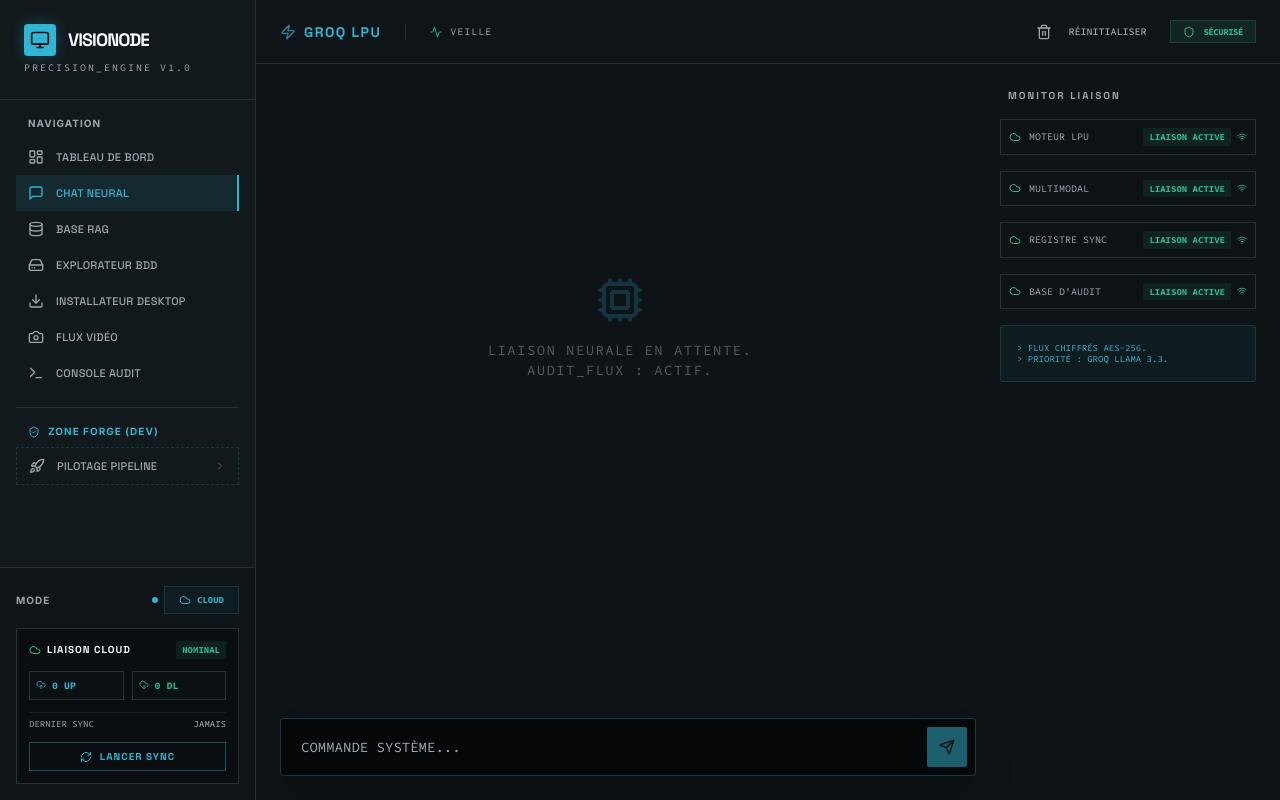
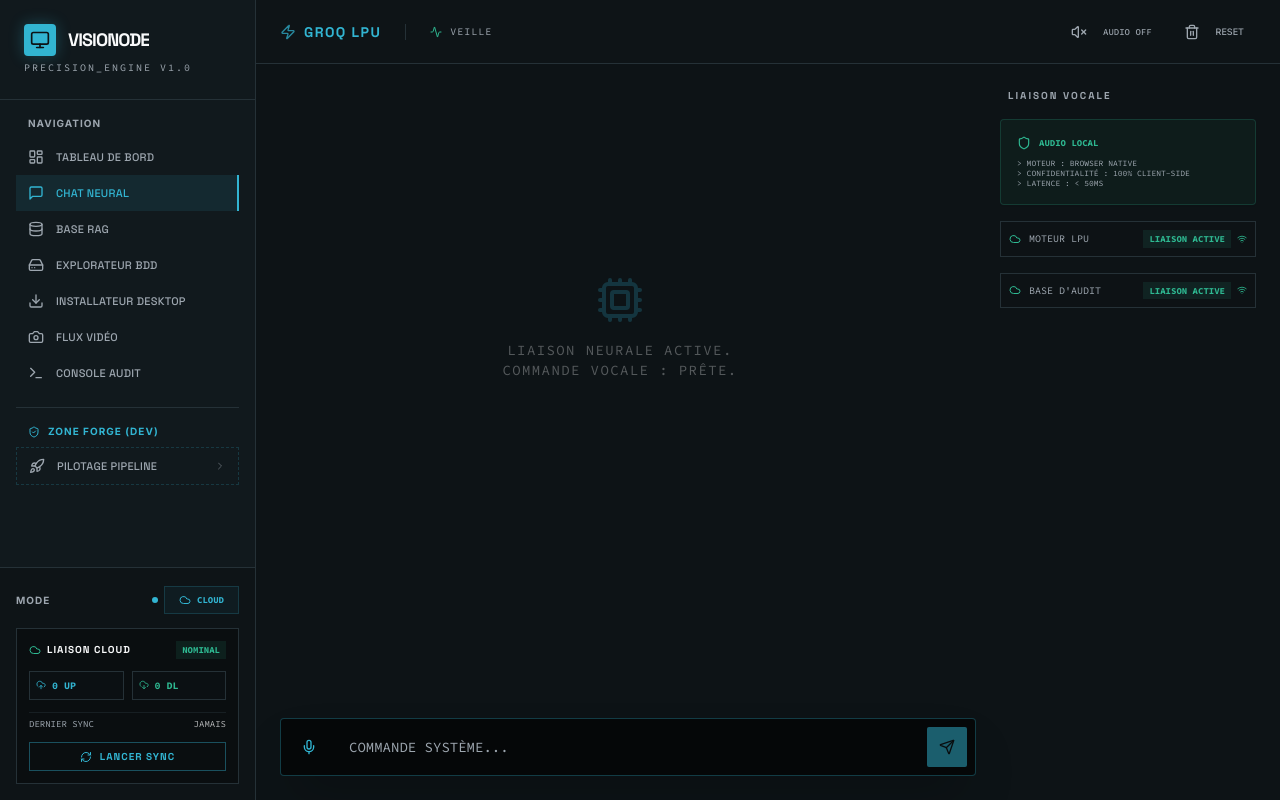
Before and after one commit to beebee-coder/cpp.sousse, a Next.js app: page /chat in a window 1280 px wide. Built offline with nearby package versions, Linux system fonts and the light colour scheme.

Commit message:
est ce que l'ajout de composantes interactions vocale voix ===> texte et

```diff
--- a/src/app/(dashboard)/chat/page.tsx
+++ b/src/app/(dashboard)/chat/page.tsx
@@ -1,34 +1,74 @@
+
 "use client";
 
 import { useState, useRef, useEffect } from 'react';
 import { DashboardSidebar } from '@/components/dashboard/Sidebar';
 import { ConnectionStatus } from '@/components/dashboard/ConnectionStatus';
-import { Send, Bot, User, Cpu, Loader2, Shield, Zap, Info, Activity, Trash2 } from 'lucide-react';
+import {
+  Send,
+  Bot,
+  User,
+  Cpu,
+  Loader2,
+  Shield,
+  Zap,
+  Info,
+  Activity,
+  Trash2,
+  Mic,
+  MicOff,
+  Volume2,
+  VolumeX
+} from 'lucide-react';
 import { Button } from '@/components/ui/button';
 import { Input } from '@/components/ui/input';
 import { Card } from '@/components/ui/card';
 import { ScrollArea } from '@/components/ui/scroll-area';
 import { Badge } from '@/components/ui/badge';
 import { useChat } from '@/hooks/use-chat';
+import { useVoice } from '@/hooks/use-voice';
 import { cn } from '@/lib/utils';
 
 export default function ChatPage() {
   const { messages, sendMessage, clearChat, isLoading, currentProvider } = useChat();
   const [input, setInput] = useState('');
+  const [autoSpeak, setAutoSpeak] = useState(false);
   const scrollRef = useRef<HTMLDivElement>(null);
+
+  // Intégration Voice STT
+  const { isListening, isSupported, startListening, stopListening, speak, cancelSpeak } = useVoice({
+    onResult: (text) => setInput(text),
+    onEnd: () => {
+      // Optionnel : envoyer automatiquement si le texte est assez long
+    }
+  });
 
   useEffect(() => {
     if (scrollRef.current) {
       scrollRef.current.scrollIntoView({ behavior: 'smooth' });
     }
-  }, [messages]);
+
+    // Lecture automatique de la dernière réponse IA si activée
+    if (autoSpeak && messages.length > 0) {
+      const lastMsg = messages[messages.length - 1];
+      if (lastMsg.role === 'model' && !isLoading) {
+        speak(lastMsg.content);
+      }
+    }
+  }, [messages, autoSpeak, isLoading, speak]);
 
   const handleSubmit = (e: React.FormEvent) => {
     e.preventDefault();
     if (input.trim() && !isLoading) {
       sendMessage(input);
       setInput('');
+      stopListening();
     }
+  };
+
+  const toggleMic = () => {
+    if (isListening) stopListening();
+    else startListening();
   };
 
   return (
@@ -38,34 +78,42 @@ export default function ChatPage() {
       <main className="flex-1 flex flex-col min-w-0 h-full">
         <header className="h-16 border-b border-border bg-card/30 flex items-center justify-between px-6 shrink-0">
           <div className="flex items-center gap-4">
-            <div className="lg:hidden w-10" /> {/* Spacer for mobile menu */}
+            <div className="lg:hidden w-10" />
             <div className="flex items-center gap-2">
               <Zap className="w-4 h-4 text-primary animate-pulse" />
-              <span className="font-headline font-bold text-xs sm:text-sm uppercase tracking-widest text-primary truncate max-w-[120px] sm:max-w-none">Groq LPU</span>
+              <span className="font-headline font-bold text-xs sm:text-sm uppercase tracking-widest text-primary">Groq LPU</span>
             </div>
             <div className="hidden sm:block h-4 w-px bg-border mx-2" />
             <div className="hidden sm:flex items-center gap-2">
               <Activity className="w-3 h-3 text-secondary" />
-              <span className="text-[9px] lg:text-[10px] font-code text-muted-foreground uppercase tracking-widest truncate max-w-[150px]">
+              <span className="text-[9px] lg:text-[10px] font-code text-muted-foreground uppercase tracking-widest">
                 {currentProvider}
               </span>
             </div>
           </div>
 
-          <div className="flex items-center gap-2 sm:gap-3">
+          <div className="flex items-center gap-2">
+            <Button
+              variant="ghost"
+              size="sm"
+              onClick={() => setAutoSpeak(!autoSpeak)}
+              className={cn(
+                "h-8 text-[9px] uppercase font-code",
+                autoSpeak ? "text-secondary" : "text-muted-foreground"
+              )}
+            >
+              {autoSpeak ? <Volume2 className="w-3.5 h-3.5 mr-2" /> : <VolumeX className="w-3.5 h-3.5 mr-2" />}
+              <span className="hidden sm:inline">{autoSpeak ? "Audio ON" : "Audio OFF"}</span>
+            </Button>
             <Button
               variant="ghost"
               size="sm"
               onClick={clearChat}
-              className="h-8 text-[9px] lg:text-[10px] font-code uppercase text-muted-foreground hover:text-destructive"
+              className="h-8 text-[9px] uppercase text-muted-foreground hover:text-destructive"
             >
-              <Trash2 className="w-3 h-3 sm:w-3.5 sm:h-3.5 sm:mr-2" />
-              <span className="hidden sm:inline">Réinitialiser</span>
+              <Trash2 className="w-3 h-3 sm:mr-2" />
+              <span className="hidden sm:inline">Reset</span>
             </Button>
-            <div className="hidden md:flex items-center gap-2 px-3 py-1 bg-secondary/10 border border-secondary/20 rounded-sm">
-              <Shield className="w-3 h-3 text-secondary" />
-              <span className="text-[9px] font-code text-secondary uppercase font-bold tracking-tighter">Sécurisé</span>
-            </div>
           </div>
         </header>
 
@@ -76,8 +124,8 @@ export default function ChatPage() {
                 {messages.length === 0 && (
                   <div className="flex flex-col items-center justify-center h-[60vh] opacity-30 px-4">
                     <Cpu className="w-10 h-10 lg:w-12 lg:h-12 mb-4 text-primary animate-pulse" />
-                    <p className="font-code text-xs lg:text-sm uppercase tracking-widest text-center max-w-xs leading-relaxed">
-                      Liaison Neurale en Attente.<br/>AUDIT_FLUX : ACTIF.
+                    <p className="font-code text-xs lg:text-sm uppercase tracking-widest text-center">
+                      Liaison Neurale Active.<br/>COMMANDE VOCALE : PRÊTE.
                     </p>
                   </div>
                 )}
@@ -90,31 +138,30 @@ export default function ChatPage() {
                       "w-7 h-7 sm:w-8 sm:h-8 rounded-sm flex items-center justify-center shrink-0 border",
                       m.role === 'user' ? "bg-primary/20 border-primary/50" : "bg-card border-border"
                     )}>
-                      {m.role === 'user' ? (
-                        <User className="w-3.5 h-3.5 sm:w-4 sm:h-4 text-primary" />
-                      ) : (
-                        <Bot className="w-3.5 h-3.5 sm:w-4 sm:h-4 text-secondary" />
-                      )}
+                      {m.role === 'user' ? <User className="w-3.5 h-3.5 text-primary" /> : <Bot className="w-3.5 h-3.5 text-secondary" />}
                     </div>
                     <div className={cn(
                       "max-w-[90%] sm:max-w-[85%] space-y-2",
                       m.role === 'user' ? "text-right" : "text-left"
                     )}>
                       <div className={cn(
-                        "p-3 sm:p-4 rounded-sm font-code text-[11px] sm:text-sm leading-relaxed border shadow-sm relative",
-                        m.role === 'user'
-                          ? "bg-primary/5 border-primary/20 text-foreground"
-                          : "bg-card/80 border-border text-foreground"
+                        "p-3 sm:p-4 rounded-sm font-code text-[11px] sm:text-sm leading-relaxed border shadow-sm relative group",
+                        m.role === 'user' ? "bg-primary/5 border-primary/20" : "bg-card/80 border-border"
                       )}>
                         {m.content}
-                        {m.provider && (
-                          <div className="mt-3 flex justify-end">
-                            <Badge variant="outline" className="text-[8px] sm:text-[9px] bg-background font-code border-primary/30 py-0.5 h-5 uppercase text-primary">
-                              <Info className="w-2 h-2 sm:w-2.5 sm:h-2.5 mr-1" />
+                        <div className="mt-3 flex justify-between items-center">
+                          <button
+                            onClick={() => speak(m.content)}
+                            className="opacity-0 group-hover:opacity-100 transition-opacity p-1 hover:bg-primary/10 rounded-sm"
+                          >
+                            <Volume2 className="w-3 h-3 text-muted-foreground hover:text-primary" />
+                          </button>
+                          {m.provider && (
+                            <Badge variant="outline" className="text-[8px] bg-background font-code border-primary/30 py-0.5 uppercase text-primary">
                               {m.provider}
                             </Badge>
-                          </div>
-                        )}
+                          )}
+                        </div>
                       </div>
                     </div>
                   </div>
@@ -125,10 +172,23 @@ export default function ChatPage() {
 
             <Card className="p-1.5 sm:p-2 border-primary/30 bg-black/60 shadow-2xl shrink-0">
               <form onSubmit={handleSubmit} className="flex gap-2">
+                <Button
+                  type="button"
+                  variant="ghost"
+                  size="icon"
+                  onClick={toggleMic}
+                  disabled={!isSupported || isLoading}
+                  className={cn(
+                    "h-9 w-9 sm:h-10 sm:w-10 transition-all",
+                    isListening ? "bg-red-500/20 text-red-500 animate-pulse" : "text-primary hover:bg-primary/10"
+                  )}
+                >
+                  {isListening ? <MicOff className="w-4 h-4" /> : <Mic className="w-4 h-4" />}
+                </Button>
                 <Input
                   value={input}
                   onChange={(e) => setInput(e.target.value)}
-                  placeholder={isLoading ? "TRAVAIL..." : "COMMANDE SYSTÈME..."}
+                  placeholder={isListening ? "ÉCOUTE EN COURS..." : (isLoading ? "TRAVAIL..." : "COMMANDE SYSTÈME...")}
                   className="flex-1 bg-transparent border-none focus-visible:ring-0 font-code uppercase text-xs sm:text-sm h-9 sm:h-10"
                   disabled={isLoading}
                 />
@@ -145,18 +205,20 @@ export default function ChatPage() {
           </div>
 
           <aside className="w-64 space-y-4 hidden xl:flex flex-col h-full overflow-y-auto terminal-scroll">
-            <h3 className="text-[10px] font-bold text-muted-foreground uppercase tracking-[0.2em] px-2 shrink-0">Monitor Liaison</h3>
-            <ConnectionStatus service="GROQ" label="Moteur LPU" />
-            <ConnectionStatus service="GEMINI" label="Multimodal" />
-            <ConnectionStatus service="GITHUB" label="Registre Sync" />
-            <ConnectionStatus service="FIREBASE" label="Base d'Audit" />
-
-            <Card className="p-4 border-primary/20 bg-primary/5 mt-auto">
-              <p className="text-[9px] font-code text-primary leading-tight uppercase">
-                &gt; Flux chiffrés AES-256.<br/>
-                &gt; Priorité : Groq Llama 3.3.
+            <h3 className="text-[10px] font-bold text-muted-foreground uppercase tracking-[0.2em] px-2 shrink-0">Liaison Vocale</h3>
+            <Card className="p-4 border-secondary/20 bg-secondary/5">
+              <div className="flex items-center gap-2 mb-2">
+                <Shield className="w-3.5 h-3.5 text-secondary" />
+                <span className="text-[9px] font-code font-bold text-secondary uppercase">Audio Local</span>
+              </div>
+              <p className="text-[8px] font-code text-muted-foreground leading-tight uppercase">
+                &gt; Moteur : Browser Native<br/>
+                &gt; Confidentialité : 100% Client-Side<br/>
+                &gt; Latence : &lt; 50ms
               </p>
             </Card>
+            <ConnectionStatus service="GROQ" label="Moteur LPU" />
+            <ConnectionStatus service="FIREBASE" label="Base d'Audit" />
           </aside>
         </div>
       </main>
--- /dev/null
+++ b/src/hooks/use-voice.ts
@@ -0,0 +1,87 @@
+
+'use client';
+
+import { useState, useEffect, useCallback, useRef } from 'react';
+
+interface VoiceOptions {
+  onResult?: (text: string) => void;
+  onEnd?: () => void;
+  lang?: string;
+}
+
+export function useVoice(options: VoiceOptions = {}) {
+  const [isListening, setIsListening] = useState(false);
+  const [isSupported, setIsSupported] = useState(false);
+  const recognitionRef = useRef<any>(null);
+
+  useEffect(() => {
+    // Vérification de la compatibilité navigateur
+    const SpeechRecognition = (window as any).SpeechRecognition || (window as any).webkitSpeechRecognition;
+    if (SpeechRecognition) {
+      setIsSupported(true);
+      recognitionRef.current = new SpeechRecognition();
+      recognitionRef.current.continuous = false;
+      recognitionRef.current.interimResults = false;
+      recognitionRef.current.lang = options.lang || 'fr-FR';
+
+      recognitionRef.current.onresult = (event: any) => {
+        const text = event.results[0][0].transcript;
+        if (options.onResult) options.onResult(text);
+      };
+
+      recognitionRef.current.onend = () => {
+        setIsListening(false);
+        if (options.onEnd) options.onEnd();
+      };
+
+      recognitionRef.current.onerror = (event: any) => {
+        console.error('Speech Recognition Error:', event.error);
+        setIsListening(false);
+      };
+    }
+  }, [options.lang]);
+
+  const startListening = useCallback(() => {
+    if (!recognitionRef.current) return;
+    try {
+      recognitionRef.current.start();
+      setIsListening(true);
+    } catch (e) {
+      console.error('Failed to start recognition:', e);
+    }
+  }, []);
+
+  const stopListening = useCallback(() => {
+    if (!recognitionRef.current) return;
+    recognitionRef.current.stop();
+    setIsListening(false);
+  }, []);
+
+  const speak = useCallback((text: string, lang = 'fr-FR') => {
+    if (!window.speechSynthesis) return;
+
+    // Annuler toute lecture en cours
+    window.speechSynthesis.cancel();
+
+    const utterance = new SpeechSynthesisUtterance(text);
+    utterance.lang = lang;
+    utterance.rate = 1.0;
+    utterance.pitch = 1.0;
+
+    // Sélection d'une voix française de qualité si disponible
+    const voices = window.speechSynthesis.getVoices();
+    const frVoice = voices.find(v => v.lang.startsWith('fr') && v.name.includes('Google')) || voices.find(v => v.lang.startsWith('fr'));
+    if (frVoice) utterance.voice = frVoice;
+
+    window.speechSynthesis.speak(utterance);
+  }, []);
+
+  return {
+    isListening,
+    isSupported,
+    startListening,
+    stopListening,
+    speak,
+    cancelSpeak: () => window.speechSynthesis?.cancel()
+  };
+}
```
